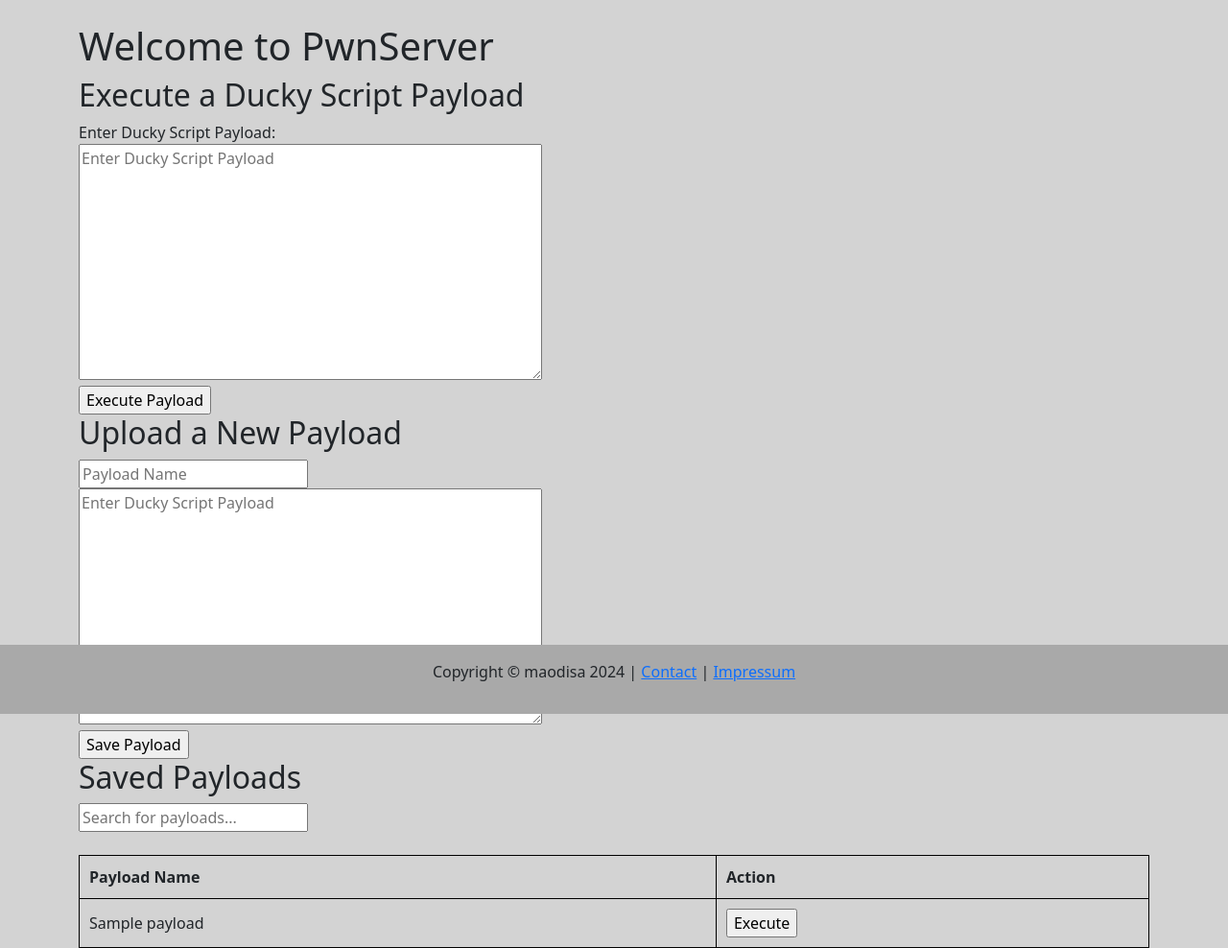
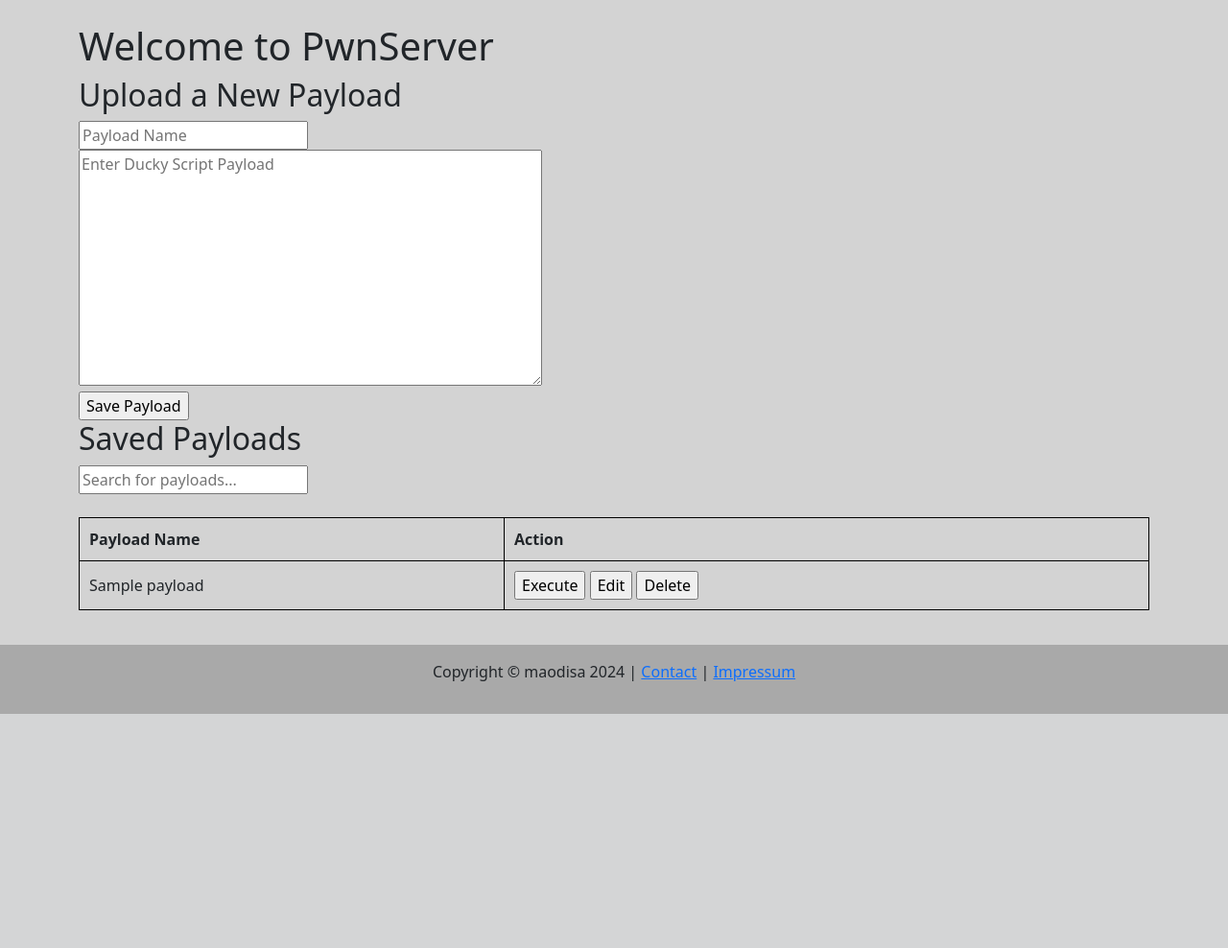
Before and after one commit to maodisa/pwnServer, a Python web app: template app/admin/blueprints/core/templates/core/index.html in a window 1280 px wide. Shown: the part 56-1044 px from the top of the page at 96% size. After the commit the page ends 800 px from the top, so only its background shows below. Run offline with Jinja, Linux system fonts and the light colour scheme; the template is opened without the code that fills it: most values are stand-ins (such as "Sample title", 1, 10 or a date in 2020).

Commit message:
add edit and delete for payloads

```diff
--- a/app/admin/blueprints/core/templates/core/index.html
+++ b/app/admin/blueprints/core/templates/core/index.html
@@ -3,6 +3,7 @@
 
 {% block scripts %}
     <script src="{{ url_for('static', filename='/js/own/search_payloads.js') }}"></script>
+    <script src="{{ url_for('static', filename='/js/own/confirm_delete.js') }}"></script>
 {% endblock %}
 
 {% block main %}
@@ -32,19 +33,11 @@
     <h1>Welcome to PwnServer</h1>
 
     <!-- Eingabeform für Ducky Script Payload -->
-    <h2>Execute a Ducky Script Payload</h2>
-    <form action="/execute" method="post">
-        <label for="payload">Enter Ducky Script Payload:</label><br>
-        <textarea name="payload" rows="10" cols="50" placeholder="Enter Ducky Script Payload"></textarea><br>
-        <input type="submit" value="Execute Payload">
-    </form>
-
-    <!-- Upload eines neuen Payloads -->
-    <h2>Upload a New Payload</h2>
-    <form action="/upload" method="post">
-        <input type="text" name="name" placeholder="Payload Name" required><br>
-        <textarea name="payload" rows="10" cols="50" placeholder="Enter Ducky Script Payload"></textarea><br>
-        <input type="submit" value="Save Payload">
+    <h2>{% if edit_mode %}Edit{% else %}Upload a New{% endif %} Payload</h2>
+    <form action="{% if edit_mode %}{{ url_for('core.update_payload', filename=edit_payload_name) }}{% else %}{{ url_for('core.upload_payload') }}{% endif %}" method="post">
+        <input type="text" name="name" value="{% if edit_mode %}{{ edit_payload_name }}{% else %}{% endif %}" placeholder="Payload Name" required><br>
+        <textarea name="payload" rows="10" cols="50" placeholder="Enter Ducky Script Payload">{% if edit_mode %}{{ edit_payload }}{% else %}{% endif %}</textarea><br>
+        <input type="submit" value="{% if edit_mode %}Save Changes{% else %}Save Payload{% endif %}">
     </form>
 
     <!-- Suche und Anzeige gespeicherter Payloads -->
@@ -68,6 +61,12 @@
                     <form action="/execute_saved/{{ payload }}" method="post" style="display:inline;">
                         <input type="submit" value="Execute">
                     </form>
+                    <form action="/edit/{{ payload }}" method="get" style="display:inline;">
+                        <input type="submit" value="Edit">
+                    </form>
+                    <form action="/delete/{{ payload }}" method="post" style="display:inline;" onsubmit="return confirmDelete('{{ payload }}')">
+                        <input type="submit" value="Delete">
+                    </form>
                 </td>
             </tr>
         {% endfor %}
--- /dev/null
+++ b/app/admin/static/js/own/confirm_delete.js
@@ -0,0 +1,4 @@
+// Funktion zur Bestätigung vor dem Löschen
+function confirmDelete(payloadName) {
+    return confirm("Are you sure you want to delete the payload '" + payloadName + "'?");
+}
--- a/app/admin/static/payloads/duckyScript/test2.txt
+++ b/app/admin/static/payloads/duckyScript/test2.txt
@@ -1,5 +1,9 @@
 REM Das ist ein Test
+
 GUI r
+
 STRING notepad
+
 ENTER
+
 STRING Das ist ein Test! :)
```
Also changed, not shown: app/admin/blueprints/core/routes.py (+42 -3 lines), app/admin/static/payloads/duckyScript/test.txt (+12 -0 lines).
